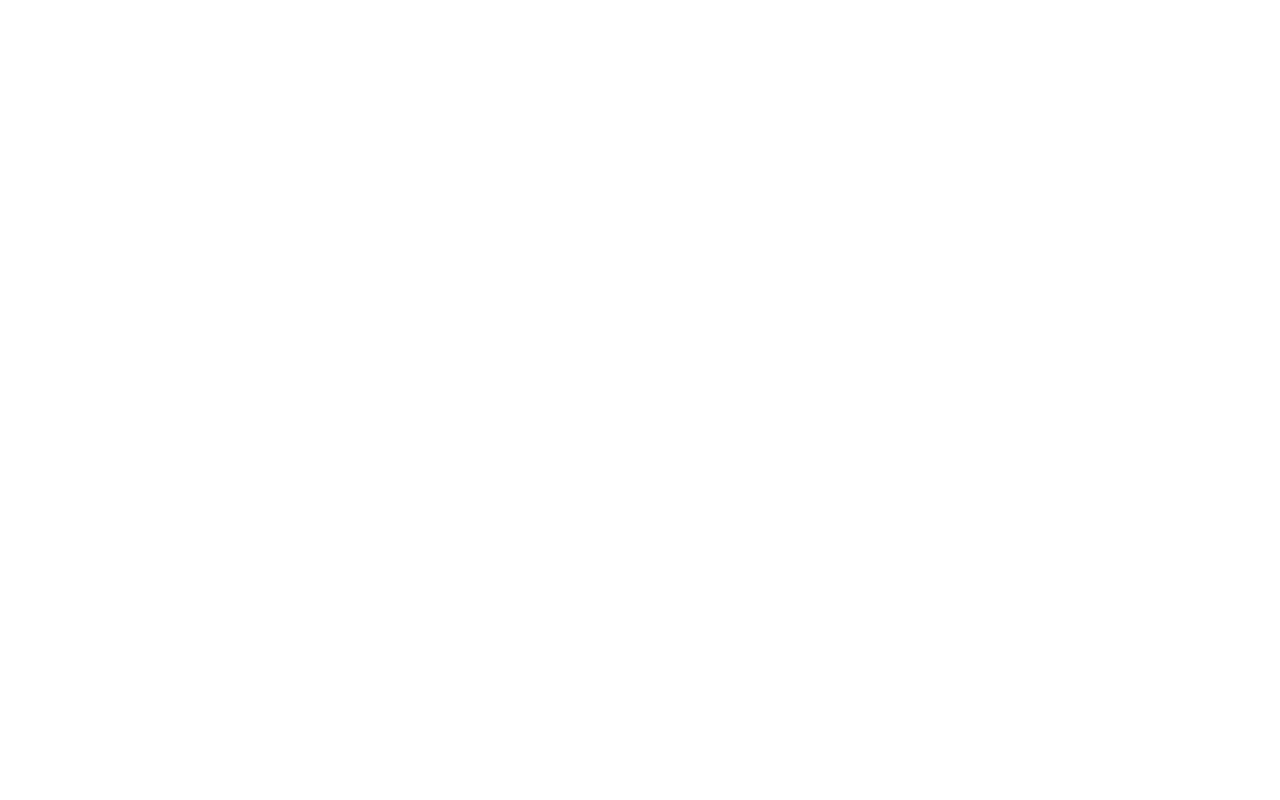
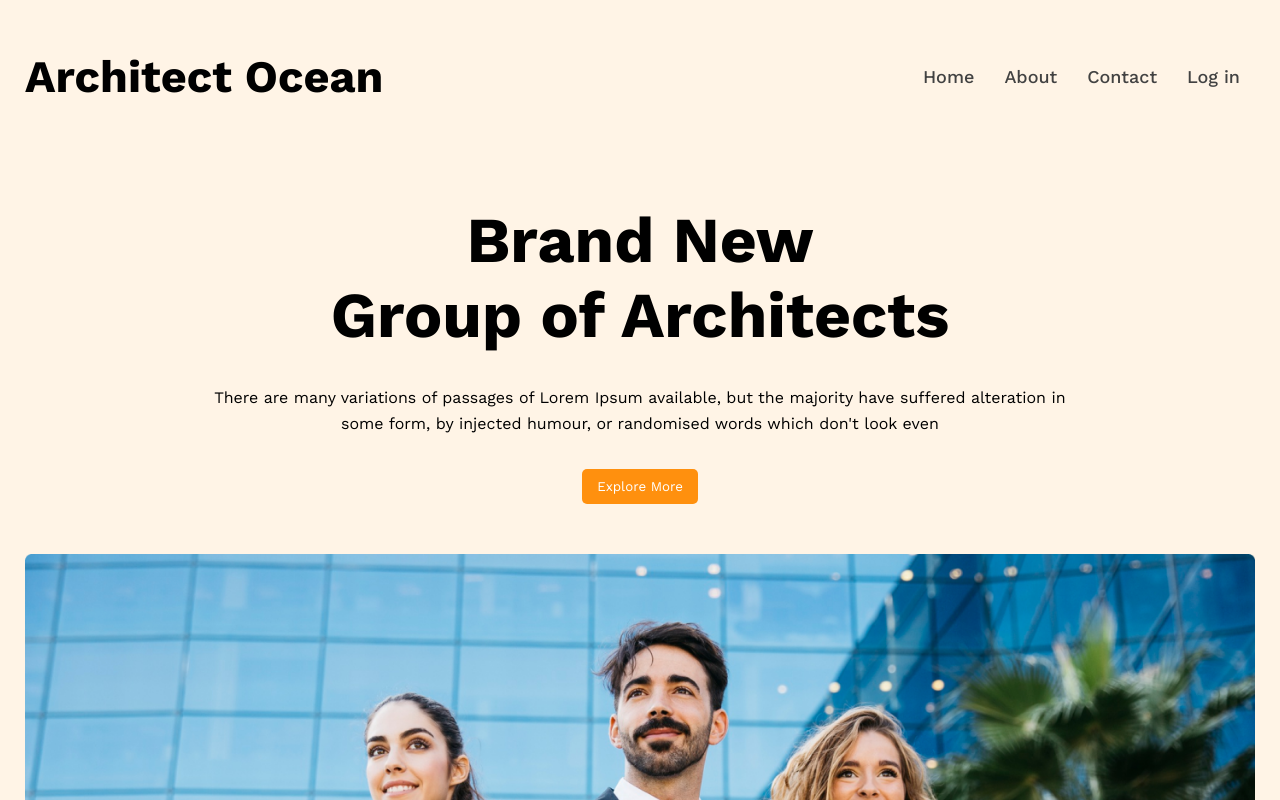
Before and after one commit to NurMohammadakram/architect-ocean, a plain HTML site: page index.html in a window 1280 px wide. Shown: the top 800 px of the page. Drawn offline with nearby package versions, Linux system fonts and the light colour scheme.

Commit message:
navbar and home added

```diff
--- a/index.html
+++ b/index.html
@@ -5,10 +5,48 @@
     <meta http-equiv="X-UA-Compatible" content="IE=edge">
     <meta name="viewport" content="width=device-width, initial-scale=1.0">
     <title>Architect Ocean</title>
+
+    <!-- css styles file down below -->
+    <link rel="stylesheet" href="./styles/style.css">
+
+    <!-- font awesome icon kits link down below -->
+    <script src="https://kit.fontawesome.com/8e55d09b3d.js" crossorigin="anonymous"></script>
 </head>
 <body>
-    <header></header>
+    <!-- Header section start here -->
+    <header class="header-section">
+        <div class="container">
+            <nav class="nav">
+                <div class="logo">Architect Ocean</div>
+                <ul>
+                    <li><a href="">Home</a></li>
+                    <li><a href="">About</a></li>
+                    <li><a href="">Contact</a></li>
+                    <li><a href="">Log in</a></li>
+                </ul>
+            </nav>
+            <div class="home">
+                <div class="home-info">
+                    <h2 class="title">
+                        Brand New <br>
+                        Group of Architects
+                    </h2>
+                    <p class="description">There are many variations of passages of Lorem Ipsum available, but the majority have suffered alteration in some form, by injected humour, or randomised words which don't look even</p>
+                    <button class="btn-primary">Explore More</button>
+                </div>
+                <img class="banner" src="./images/banner.png" alt="banner">
+            </div>
+        </div>
+    </header>
+    <!-- Header end -->
+
+    <!-- main section start here -->
     <main></main>
+    <!-- main end -->
+
+    <!-- footer section start here -->
     <footer></footer>
+    <!-- footer end -->
+
 </body>
 </html>
--- a/styles/style.css
+++ b/styles/style.css
@@ -0,0 +1,103 @@
+/* google font work sans link down below */
+@import url('https://fonts.googleapis.com/css2?family=Work+Sans:wght@400;500;700&display=swap');
+
+:root {
+    --primary-color: #131313;
+    --secondary-color: #727272;
+    --teriary-color: #FF900E;
+    --color-white: #ffffff;
+    --bg-primary: rgba(255, 144, 14, 0.1);
+    --font-primary: work sans;
+    --common-margin: 0 25px;
+}
+
+* {
+    margin: 0;
+    padding: 0;
+    font-family: var(--font-primary);
+}
+.container {
+    width: 100%;
+    max-width: 1490px;
+    margin: 0 auto;
+}
+.btn-primary {
+    color: var(--color-white);
+    background: var(--teriary-color);
+    padding: 10px 15px;
+    border: none;
+    border-radius: 5px;
+}
+
+
+
+/* $$$$$$$$$$$$$$$$$$$$$$$$$$$$$$$$$$$$$$$$$$$$$$$$$$$$$$$$$$$$$
+                Header section style start here
+$$$$$$$$$$$$$$$$$$$$$$$$$$$$$$$$$$$$$$$$$$$$$$$$$$$$$$$$$$$$$$$$ */
+.header-section {
+    background-color: var(--bg-primary);
+}
+
+/* nav css styles */
+.nav {
+    display: flex;
+    justify-content: space-between;
+    align-items: center;
+    margin: var(--common-margin);
+    padding-top: 50px;
+}
+.nav .logo {
+    font-weight: 700;
+    font-size: 45px;
+    line-height: 53px;
+}
+ul {
+    display: flex;
+}
+ul li {
+    list-style-type: none;
+}
+ul li a {
+    font-weight: 500;
+    font-size: 18px;
+    line-height: 26px;
+    color: #424242;
+    text-decoration: none;
+    padding: 10px 15px;
+}
+ul li:hover a {
+    background-color: var(--teriary-color);
+    color: var(--color-white);
+}
+
+/* home css styles */
+.home {
+    display: flex;
+    flex-direction: column;
+    align-items: center;
+    margin: var(--common-margin);
+    padding: 100px 0 45px 0;
+}
+.home-info {
+    text-align: center;
+    margin-bottom: 50px;
+    width: 100%;
+    max-width: 862px;
+}
+.home .banner {
+    width: 100%;
+    max-width: 1440px;
+}
+
+.home-info .title {
+    font-weight: 700;
+    font-size: 64px;
+    line-height: 75px;
+    margin-bottom: 32px;
+}
+.home-info .description {
+    font-weight: 400;
+    font-size: 16px;
+    line-height: 26px;
+    margin-bottom: 32px;
+}
```
